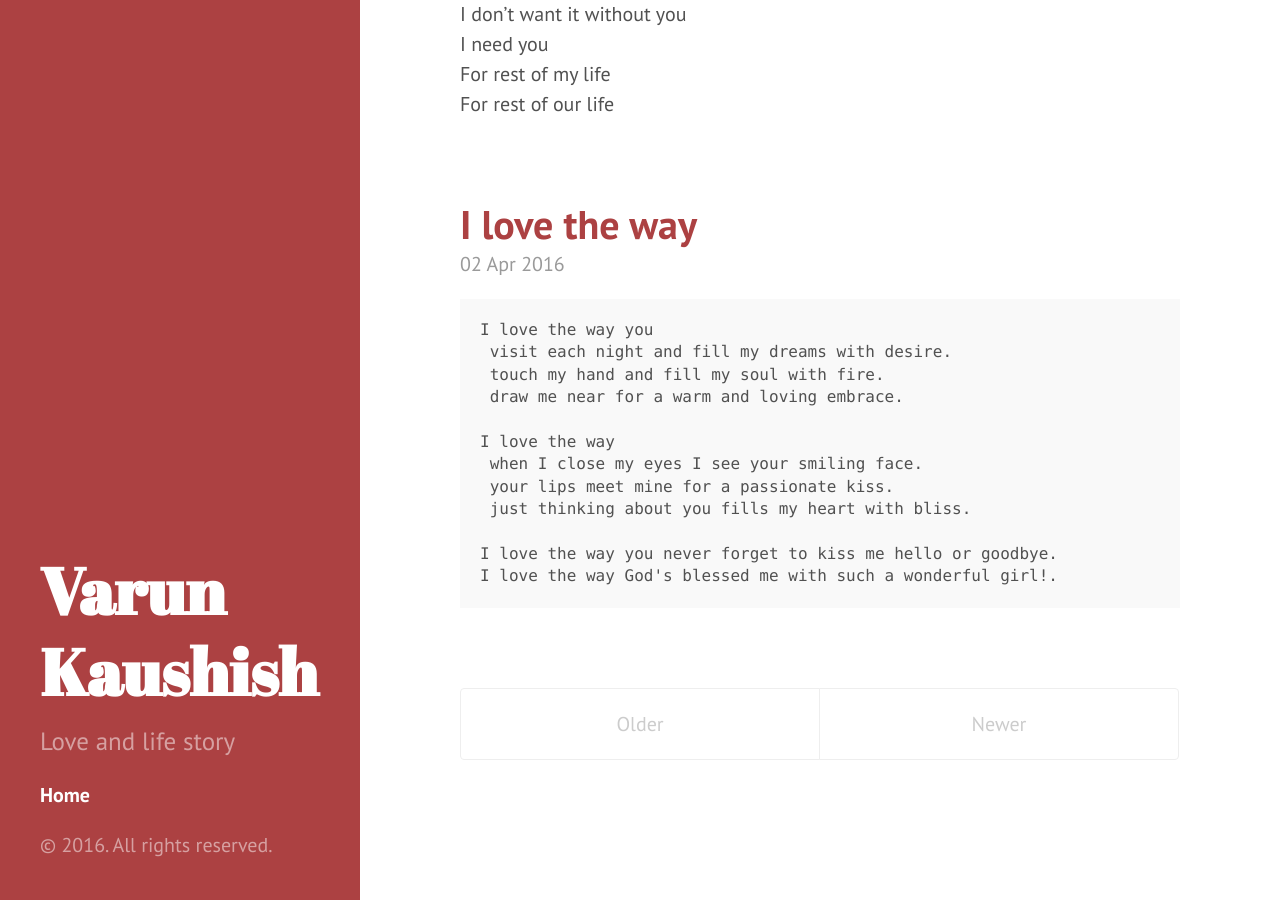
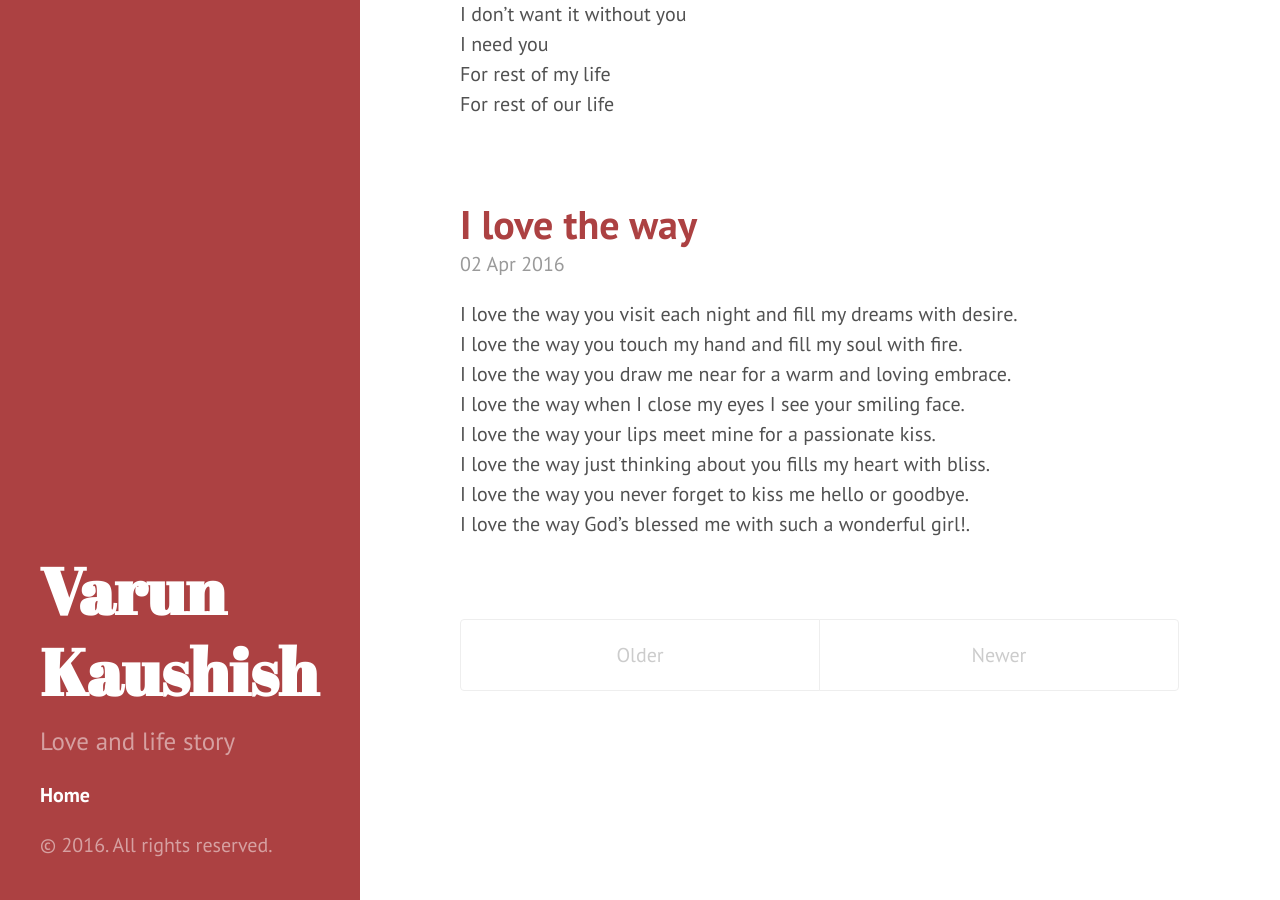
Before and after one commit to varunkaushish/varunkaushish.github.io, a Jekyll site: the page built from index.html, in a window 1280 px wide and 900 px high, scrolled down 511 px. Built offline with Jekyll 4.4.1, drawn with Linux system fonts in a browser that asks for light colours; the list of posts is cut into pages by our own code.

Commit message:
Revert back to original formatt
Revert

```diff
--- a/_posts/2016-04-02-when-i-say-i-love-02.markdown
+++ b/_posts/2016-04-02-when-i-say-i-love-02.markdown
@@ -3,17 +3,11 @@ published: true
 title: I love the way
 layout: post
 ---
-<pre>
-I love the way you
- visit each night and fill my dreams with desire.
- touch my hand and fill my soul with fire.
- draw me near for a warm and loving embrace.
-
-I love the way
- when I close my eyes I see your smiling face.
- your lips meet mine for a passionate kiss.
- just thinking about you fills my heart with bliss.
-
-I love the way you never forget to kiss me hello or goodbye.
-I love the way God's blessed me with such a wonderful girl!.
-</pre>
+I love the way you visit each night and fill my dreams with desire. <br>
+I love the way you touch my hand and fill my soul with fire.<br>
+I love the way you draw me near for a warm and loving embrace.<br>
+I love the way when I close my eyes I see your smiling face.<br>
+I love the way your lips meet mine for a passionate kiss.<br>
+I love the way just thinking about you fills my heart with bliss.<br>
+I love the way you never forget to kiss me hello or goodbye.<br>
+I love the way God's blessed me with such a wonderful girl!.<br>
```
